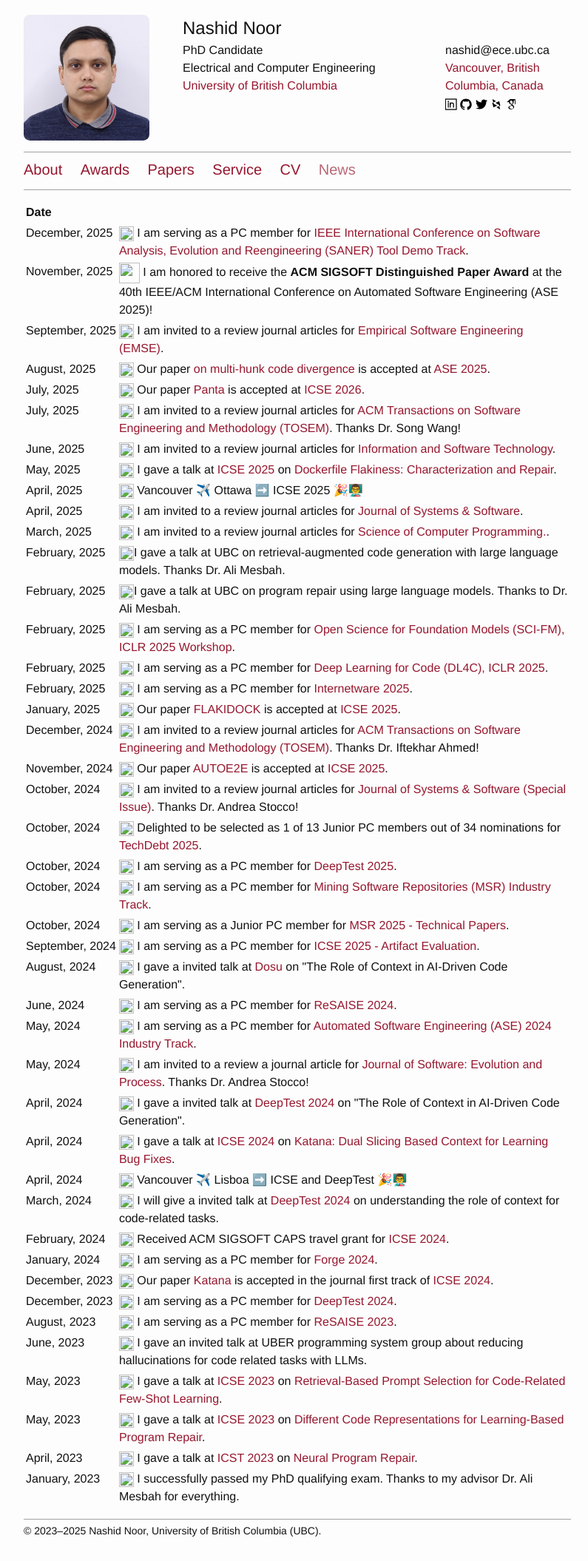
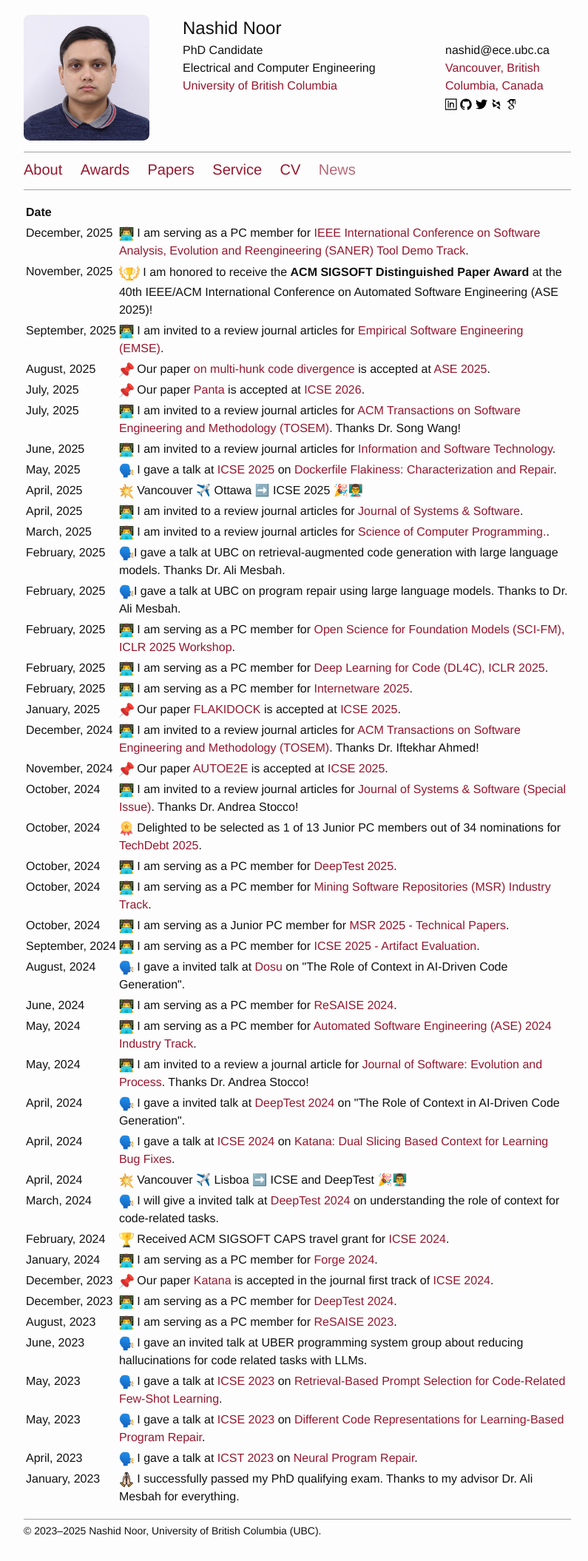
Before and after one commit to nashid/nashid.github.io, a Jekyll site: the page built from nav/news.md, in a window 1280 px wide. Shown: the whole page at 74% size, without its empty margins (238-1033 px from the left). Built offline with Jekyll 4.4.1, drawn with Linux system fonts in a browser that asks for light colours; the list of posts is cut into pages by our own code.

Commit message:
Fix icon paths in news page to use site.baseurl

```diff
--- a/nav/news.md
+++ b/nav/news.md
@@ -15,13 +15,13 @@
 
   <tr>
     <td style="vertical-align: top;">December,&nbsp;2025</td>
-    <td><img src="./resources/images/icon-paper-review.png" width="20" height="20"> I am serving as a PC member for <a href="https://conf.researchr.org/track/saner-2026/saner-2026-tool-demo-track">IEEE International Conference on Software Analysis, Evolution and Reengineering (SANER) Tool Demo Track</a>.</td>
+    <td><img src="{{ "/resources/images/icon-paper-review.png" | prepend: site.baseurl }}" width="20" height="20"> I am serving as a PC member for <a href="https://conf.researchr.org/track/saner-2026/saner-2026-tool-demo-track">IEEE International Conference on Software Analysis, Evolution and Reengineering (SANER) Tool Demo Track</a>.</td>
   </tr>
 
   <tr>
     <td style="vertical-align: top;">November,&nbsp;2025</td>
     <td>
-      <img src="./resources/images/icon-laurel.png" width="28" height="28">
+      <img src="{{ "/resources/images/icon-laurel.png" | prepend: site.baseurl }}" width="28" height="28">
       I am honored to receive the <strong>ACM SIGSOFT Distinguished Paper Award</strong> at the
       40th IEEE/ACM International Conference on Automated Software Engineering (ASE 2025)!
   </td>
@@ -29,203 +29,203 @@
 
   <tr>
     <td style="vertical-align: top;">September,&nbsp;2025</td>
-    <td><img src="./resources/images/icon-paper-review.png" width="20" height="20"> I am invited to a review journal articles for <a href="https://link.springer.com/journal/10664">Empirical Software Engineering (EMSE)</a>.</td>
+    <td><img src="{{ "/resources/images/icon-paper-review.png" | prepend: site.baseurl }}" width="20" height="20"> I am invited to a review journal articles for <a href="https://link.springer.com/journal/10664">Empirical Software Engineering (EMSE)</a>.</td>
   </tr>
 
   <tr>
     <td style="vertical-align: top;">August,&nbsp;2025</td>
-    <td><img src="./resources/images/icon-pin.png" width="20" height="20"> Our paper <a href="https://nashid.github.io/resources/papers/hunk-divergence-ase25.pdf">on multi-hunk code divergence</a> is accepted at <a href="https://conf.researchr.org/track/ase-2025/ase-2025-papers">ASE 2025</a>.</td>
+    <td><img src="{{ "/resources/images/icon-pin.png" | prepend: site.baseurl }}" width="20" height="20"> Our paper <a href="https://nashid.github.io/resources/papers/hunk-divergence-ase25.pdf">on multi-hunk code divergence</a> is accepted at <a href="https://conf.researchr.org/track/ase-2025/ase-2025-papers">ASE 2025</a>.</td>
   </tr>
 
   <tr>
     <td style="vertical-align: top;">July,&nbsp;2025</td>
-    <td><img src="./resources/images/icon-pin.png" width="20" height="20"> Our paper <a href="https://nashid.github.io/resources/papers/panta-arxiv25.pdf">Panta</a> is accepted at <a href="https://conf.researchr.org/track/icse-2026/icse-2026-research-track">ICSE 2026</a>.</td>
+    <td><img src="{{ "/resources/images/icon-pin.png" | prepend: site.baseurl }}" width="20" height="20"> Our paper <a href="https://nashid.github.io/resources/papers/panta-arxiv25.pdf">Panta</a> is accepted at <a href="https://conf.researchr.org/track/icse-2026/icse-2026-research-track">ICSE 2026</a>.</td>
   </tr>
 
   <tr>
     <td style="vertical-align: top;">July,&nbsp;2025</td>
-    <td><img src="./resources/images/icon-paper-review.png" width="20" height="20"> I am invited to a review journal articles for <a href="https://dl.acm.org/journal/tosem">ACM Transactions on Software Engineering and Methodology (TOSEM)</a>. Thanks Dr. Song Wang!</td>
+    <td><img src="{{ "/resources/images/icon-paper-review.png" | prepend: site.baseurl }}" width="20" height="20"> I am invited to a review journal articles for <a href="https://dl.acm.org/journal/tosem">ACM Transactions on Software Engineering and Methodology (TOSEM)</a>. Thanks Dr. Song Wang!</td>
   </tr>
 
   <tr>
     <td style="vertical-align: top;">June,&nbsp;2025</td>
-    <td><img src="./resources/images/icon-paper-review.png" width="20" height="20"> I am invited to a review journal articles for <a href="https://www.sciencedirect.com/journal/information-and-software-technology">Information and Software Technology</a>.</td>
+    <td><img src="{{ "/resources/images/icon-paper-review.png" | prepend: site.baseurl }}" width="20" height="20"> I am invited to a review journal articles for <a href="https://www.sciencedirect.com/journal/information-and-software-technology">Information and Software Technology</a>.</td>
   </tr>
 
   <tr>
     <td style="vertical-align: top;">May,&nbsp;2025</td>
-    <td><img src="./resources/images/icon-talk.png" width="20" height="20"> I gave a talk at <a href="https://conf.researchr.org/details/icse-2025/icse-2025-research-track/226/Dockerfile-Flakiness-Characterization-and-Repair">ICSE 2025</a> on <a href="https://nashid.github.io/resources/papers/flakidock-icse25.pdf">Dockerfile Flakiness: Characterization and Repair</a>.</td>
+    <td><img src="{{ "/resources/images/icon-talk.png" | prepend: site.baseurl }}" width="20" height="20"> I gave a talk at <a href="https://conf.researchr.org/details/icse-2025/icse-2025-research-track/226/Dockerfile-Flakiness-Characterization-and-Repair">ICSE 2025</a> on <a href="https://nashid.github.io/resources/papers/flakidock-icse25.pdf">Dockerfile Flakiness: Characterization and Repair</a>.</td>
   </tr>
 
  <tr>
     <td style="vertical-align: top;">April,&nbsp;2025</td>
-    <td><img src="./resources/images/icon-boom.png" width="20" height="20"> Vancouver ✈️ Ottawa ➡️ ICSE 2025 🎉👨‍🏫</td>
+    <td><img src="{{ "/resources/images/icon-boom.png" | prepend: site.baseurl }}" width="20" height="20"> Vancouver ✈️ Ottawa ➡️ ICSE 2025 🎉👨‍🏫</td>
   </tr>
 
   <tr>
     <td style="vertical-align: top;">April,&nbsp;2025</td>
-    <td><img src="./resources/images/icon-paper-review.png" width="20" height="20"> I am invited to a review journal articles for <a href="https://www.sciencedirect.com/journal/journal-of-systems-and-software">Journal of Systems & Software</a>.</td>
+    <td><img src="{{ "/resources/images/icon-paper-review.png" | prepend: site.baseurl }}" width="20" height="20"> I am invited to a review journal articles for <a href="https://www.sciencedirect.com/journal/journal-of-systems-and-software">Journal of Systems & Software</a>.</td>
   </tr>
 
   <tr>
     <td style="vertical-align: top;">March,&nbsp;2025</td>
-    <td><img src="./resources/images/icon-paper-review.png" width="20" height="20"> I am invited to a review journal articles for <a href="https://www.sciencedirect.com/journal/science-of-computer-programming">Science of Computer Programming.</a>.</td>
+    <td><img src="{{ "/resources/images/icon-paper-review.png" | prepend: site.baseurl }}" width="20" height="20"> I am invited to a review journal articles for <a href="https://www.sciencedirect.com/journal/science-of-computer-programming">Science of Computer Programming.</a>.</td>
   </tr>
 
   <tr>
     <td style="vertical-align: top;">February,&nbsp;2025</td>
-    <td><img src="./resources/images/icon-talk.png" width="20" height="20">I gave a talk at UBC on retrieval-augmented code generation with large language models. Thanks Dr. Ali Mesbah.</td>
+    <td><img src="{{ "/resources/images/icon-talk.png" | prepend: site.baseurl }}" width="20" height="20">I gave a talk at UBC on retrieval-augmented code generation with large language models. Thanks Dr. Ali Mesbah.</td>
   </tr>
 
   <tr>
     <td style="vertical-align: top;">February,&nbsp;2025</td>
-    <td><img src="./resources/images/icon-talk.png" width="20" height="20">I gave a talk at UBC on program repair using large language models. Thanks to Dr. Ali Mesbah.</td>
+    <td><img src="{{ "/resources/images/icon-talk.png" | prepend: site.baseurl }}" width="20" height="20">I gave a talk at UBC on program repair using large language models. Thanks to Dr. Ali Mesbah.</td>
   </tr>
 
   <tr>
     <td style="vertical-align: top;">February,&nbsp;2025</td>
-    <td><img src="./resources/images/icon-paper-review.png" width="20" height="20"> I am serving as a PC member for <a href="https://open-foundation-model.github.io/">Open Science for Foundation Models (SCI-FM), ICLR 2025 Workshop</a>.</td>
+    <td><img src="{{ "/resources/images/icon-paper-review.png" | prepend: site.baseurl }}" width="20" height="20"> I am serving as a PC member for <a href="https://open-foundation-model.github.io/">Open Science for Foundation Models (SCI-FM), ICLR 2025 Workshop</a>.</td>
   </tr>
 
   <tr>
     <td style="vertical-align: top;">February,&nbsp;2025</td>
-    <td><img src="./resources/images/icon-paper-review.png" width="20" height="20"> I am serving as a PC member for <a href="https://dl4c.github.io/">Deep Learning for Code (DL4C), ICLR 2025</a>.</td>
+    <td><img src="{{ "/resources/images/icon-paper-review.png" | prepend: site.baseurl }}" width="20" height="20"> I am serving as a PC member for <a href="https://dl4c.github.io/">Deep Learning for Code (DL4C), ICLR 2025</a>.</td>
   </tr>
 
   <tr>
     <td style="vertical-align: top;">February,&nbsp;2025</td>
-    <td><img src="./resources/images/icon-paper-review.png" width="20" height="20"> I am serving as a PC member for <a href="https://conf.researchr.org/track/internetware-2025/internetware-2025-research-track">Internetware 2025</a>.</td>
+    <td><img src="{{ "/resources/images/icon-paper-review.png" | prepend: site.baseurl }}" width="20" height="20"> I am serving as a PC member for <a href="https://conf.researchr.org/track/internetware-2025/internetware-2025-research-track">Internetware 2025</a>.</td>
   </tr>
 
   <tr>
     <td style="vertical-align: top;">January,&nbsp;2025</td>
-    <td><img src="./resources/images/icon-pin.png" width="20" height="20"> Our paper <a href="https://nashid.github.io/resources/papers/flakidock-icse25.pdf">FLAKIDOCK</a> is accepted at <a href="https://conf.researchr.org/home/icse-2025">ICSE 2025</a>.</td>
+    <td><img src="{{ "/resources/images/icon-pin.png" | prepend: site.baseurl }}" width="20" height="20"> Our paper <a href="https://nashid.github.io/resources/papers/flakidock-icse25.pdf">FLAKIDOCK</a> is accepted at <a href="https://conf.researchr.org/home/icse-2025">ICSE 2025</a>.</td>
   </tr>
 
   <tr>
     <td style="vertical-align: top;">December,&nbsp;2024</td>
-    <td><img src="./resources/images/icon-paper-review.png" width="20" height="20"> I am invited to a review journal articles for <a href="https://dl.acm.org/journal/tosem">ACM Transactions on Software Engineering and Methodology (TOSEM)</a>. Thanks Dr. Iftekhar Ahmed!</td>
+    <td><img src="{{ "/resources/images/icon-paper-review.png" | prepend: site.baseurl }}" width="20" height="20"> I am invited to a review journal articles for <a href="https://dl.acm.org/journal/tosem">ACM Transactions on Software Engineering and Methodology (TOSEM)</a>. Thanks Dr. Iftekhar Ahmed!</td>
   </tr>
 
   <tr>
     <td style="vertical-align: top;">November,&nbsp;2024</td>
-    <td><img src="./resources/images/icon-pin.png" width="20" height="20"> Our paper <a href="https://nashid.github.io/resources/papers/autoe2e-arxiv24.pdf">AUTOE2E</a> is accepted at <a href="https://conf.researchr.org/home/icse-2025">ICSE 2025</a>.</td>
+    <td><img src="{{ "/resources/images/icon-pin.png" | prepend: site.baseurl }}" width="20" height="20"> Our paper <a href="https://nashid.github.io/resources/papers/autoe2e-arxiv24.pdf">AUTOE2E</a> is accepted at <a href="https://conf.researchr.org/home/icse-2025">ICSE 2025</a>.</td>
   </tr>
 
   <tr>
     <td style="vertical-align: top;">October,&nbsp;2024</td>
-    <td><img src="./resources/images/icon-paper-review.png" width="20" height="20"> I am invited to a review journal articles for <a href="https://www.sciencedirect.com/journal/journal-of-systems-and-software">Journal of Systems & Software (Special Issue)</a>. Thanks Dr. Andrea Stocco!</td>
+    <td><img src="{{ "/resources/images/icon-paper-review.png" | prepend: site.baseurl }}" width="20" height="20"> I am invited to a review journal articles for <a href="https://www.sciencedirect.com/journal/journal-of-systems-and-software">Journal of Systems & Software (Special Issue)</a>. Thanks Dr. Andrea Stocco!</td>
   </tr>
 
   <tr>
     <td style="vertical-align: top;">October,&nbsp;2024</td>
-    <td><img src="./resources/images/icon-medal.png" width="20" height="20"> Delighted to be selected as 1 of 13 Junior PC members out of 34 nominations for <a href="https://conf.researchr.org/home/TechDebt-2025">TechDebt 2025</a>.</td>
+    <td><img src="{{ "/resources/images/icon-medal.png" | prepend: site.baseurl }}" width="20" height="20"> Delighted to be selected as 1 of 13 Junior PC members out of 34 nominations for <a href="https://conf.researchr.org/home/TechDebt-2025">TechDebt 2025</a>.</td>
   </tr>
 
 <tr>
     <td style="vertical-align: top;">October,&nbsp;2024</td>
-    <td><img src="./resources/images/icon-paper-review.png" width="20" height="20"> I am serving as a PC member for <a href="https://conf.researchr.org/home/icse-2024/deeptest-2025">DeepTest 2025</a>.</td>
+    <td><img src="{{ "/resources/images/icon-paper-review.png" | prepend: site.baseurl }}" width="20" height="20"> I am serving as a PC member for <a href="https://conf.researchr.org/home/icse-2024/deeptest-2025">DeepTest 2025</a>.</td>
   </tr>
 
   <tr>
     <td style="vertical-align: top;">October,&nbsp;2024</td>
-    <td><img src="./resources/images/icon-paper-review.png" width="20" height="20"> I am serving as a PC member for <a href="https://2025.msrconf.org/track/msr-2025-industry-track">Mining Software Repositories (MSR) Industry Track</a>.</td>
+    <td><img src="{{ "/resources/images/icon-paper-review.png" | prepend: site.baseurl }}" width="20" height="20"> I am serving as a PC member for <a href="https://2025.msrconf.org/track/msr-2025-industry-track">Mining Software Repositories (MSR) Industry Track</a>.</td>
   </tr>
 
   <tr>
     <td style="vertical-align: top;">October,&nbsp;2024</td>
-    <td><img src="./resources/images/icon-paper-review.png" width="20" height="20"> I am serving as a Junior PC member for <a href="https://2025.msrconf.org/">MSR 2025 - Technical Papers</a>.</td>
+    <td><img src="{{ "/resources/images/icon-paper-review.png" | prepend: site.baseurl }}" width="20" height="20"> I am serving as a Junior PC member for <a href="https://2025.msrconf.org/">MSR 2025 - Technical Papers</a>.</td>
   </tr>
 
   <tr>
     <td style="vertical-align: top;">September,&nbsp;2024</td>
-    <td><img src="./resources/images/icon-paper-review.png" width="20" height="20"> I am serving as a PC member for <a href="https://conf.researchr.org/track/icse-2025/icse-2025-artifact-evaluation">ICSE 2025 - Artifact Evaluation</a>.</td>
+    <td><img src="{{ "/resources/images/icon-paper-review.png" | prepend: site.baseurl }}" width="20" height="20"> I am serving as a PC member for <a href="https://conf.researchr.org/track/icse-2025/icse-2025-artifact-evaluation">ICSE 2025 - Artifact Evaluation</a>.</td>
   </tr>
 
   <tr>
     <td style="vertical-align: top;">August,&nbsp;2024</td>
-    <td><img src="./resources/images/icon-talk.png" width="20" height="20"> I gave a invited talk at <a href="https://dosu.dev/">Dosu</a> on "The Role of Context in AI-Driven Code Generation".</td>
+    <td><img src="{{ "/resources/images/icon-talk.png" | prepend: site.baseurl }}" width="20" height="20"> I gave a invited talk at <a href="https://dosu.dev/">Dosu</a> on "The Role of Context in AI-Driven Code Generation".</td>
   </tr>
 
   <tr>
     <td style="vertical-align: top;">June,&nbsp;2024</td>
-    <td><img src="./resources/images/icon-paper-review.png" width="20" height="20"> I am serving as a PC member for <a href="https://resaise.github.io/2024/committee.html">ReSAISE 2024</a>.</td>
+    <td><img src="{{ "/resources/images/icon-paper-review.png" | prepend: site.baseurl }}" width="20" height="20"> I am serving as a PC member for <a href="https://resaise.github.io/2024/committee.html">ReSAISE 2024</a>.</td>
   </tr>
 
   <tr>
     <td style="vertical-align: top;">May,&nbsp;2024</td>
-    <td><img src="./resources/images/icon-paper-review.png" width="20" height="20"> I am serving as a PC member for <a href="https://conf.researchr.org/track/ase-2024/ase-2024-industry-showcase">Automated Software Engineering (ASE) 2024 Industry Track</a>.</td>
+    <td><img src="{{ "/resources/images/icon-paper-review.png" | prepend: site.baseurl }}" width="20" height="20"> I am serving as a PC member for <a href="https://conf.researchr.org/track/ase-2024/ase-2024-industry-showcase">Automated Software Engineering (ASE) 2024 Industry Track</a>.</td>
   </tr>
 
   <tr>
     <td style="vertical-align: top;">May,&nbsp;2024</td>
-    <td><img src="./resources/images/icon-paper-review.png" width="20" height="20"> I am invited to a review a journal article for <a href="https://onlinelibrary.wiley.com/journal/20477481">Journal of Software: Evolution and Process</a>. Thanks Dr. Andrea Stocco!</td>
+    <td><img src="{{ "/resources/images/icon-paper-review.png" | prepend: site.baseurl }}" width="20" height="20"> I am invited to a review a journal article for <a href="https://onlinelibrary.wiley.com/journal/20477481">Journal of Software: Evolution and Process</a>. Thanks Dr. Andrea Stocco!</td>
   </tr>
 
   <tr>
     <td style="vertical-align: top;">April,&nbsp;2024</td>
-    <td><img src="./resources/images/icon-talk.png" width="20" height="20"> I gave a invited talk at <a href="https://conf.researchr.org/home/icse-2024/deeptest-2024">DeepTest 2024</a> on "The Role of Context in AI-Driven Code Generation".</td>
+    <td><img src="{{ "/resources/images/icon-talk.png" | prepend: site.baseurl }}" width="20" height="20"> I gave a invited talk at <a href="https://conf.researchr.org/home/icse-2024/deeptest-2024">DeepTest 2024</a> on "The Role of Context in AI-Driven Code Generation".</td>
   </tr>
 
   <tr>
     <td style="vertical-align: top;">April,&nbsp;2024</td>
-    <td><img src="./resources/images/icon-talk.png" width="20" height="20"> I gave a talk at <a href="https://conf.researchr.org/home/icse-2024">ICSE 2024</a> on <a href="https://nashid.github.io/resources/papers/katana-tosem23.pdf">Katana: Dual Slicing Based Context for Learning Bug Fixes</a>.</td>
+    <td><img src="{{ "/resources/images/icon-talk.png" | prepend: site.baseurl }}" width="20" height="20"> I gave a talk at <a href="https://conf.researchr.org/home/icse-2024">ICSE 2024</a> on <a href="https://nashid.github.io/resources/papers/katana-tosem23.pdf">Katana: Dual Slicing Based Context for Learning Bug Fixes</a>.</td>
   </tr>
 
  <tr>
     <td style="vertical-align: top;">April,&nbsp;2024</td>
-    <td><img src="./resources/images/icon-boom.png" width="20" height="20"> Vancouver ✈️ Lisboa ➡️ ICSE and DeepTest 🎉👨‍🏫</td>
+    <td><img src="{{ "/resources/images/icon-boom.png" | prepend: site.baseurl }}" width="20" height="20"> Vancouver ✈️ Lisboa ➡️ ICSE and DeepTest 🎉👨‍🏫</td>
   </tr>
 
   <tr>
     <td style="vertical-align: top;">March,&nbsp;2024</td>
-    <td><img src="./resources/images/icon-talk.png" width="20" height="20"> I will give a invited talk at <a href="https://conf.researchr.org/home/icse-2024/deeptest-2024#program">DeepTest 2024</a> on understanding the role of context for code-related tasks.</td>
+    <td><img src="{{ "/resources/images/icon-talk.png" | prepend: site.baseurl }}" width="20" height="20"> I will give a invited talk at <a href="https://conf.researchr.org/home/icse-2024/deeptest-2024#program">DeepTest 2024</a> on understanding the role of context for code-related tasks.</td>
   </tr>
 
   <tr>
     <td style="vertical-align: top;">February,&nbsp;2024</td>
-    <td><img src="./resources/images/icon-trophy.png" width="20" height="20"> Received ACM SIGSOFT CAPS travel grant for <a href="https://conf.researchr.org/profile/icse-2024/noornashid">ICSE 2024</a>.</td>
+    <td><img src="{{ "/resources/images/icon-trophy.png" | prepend: site.baseurl }}" width="20" height="20"> Received ACM SIGSOFT CAPS travel grant for <a href="https://conf.researchr.org/profile/icse-2024/noornashid">ICSE 2024</a>.</td>
   </tr>
 
   <tr>
     <td style="vertical-align: top;">January,&nbsp;2024</td>
-    <td><img src="./resources/images/icon-paper-review.png" width="20" height="20"> I am serving as a PC member for <a href="https://conf.researchr.org/committee/forge-2024/forge-2024-papers-program-committee">Forge 2024</a>.</td>
+    <td><img src="{{ "/resources/images/icon-paper-review.png" | prepend: site.baseurl }}" width="20" height="20"> I am serving as a PC member for <a href="https://conf.researchr.org/committee/forge-2024/forge-2024-papers-program-committee">Forge 2024</a>.</td>
   </tr>
 
   <tr>
     <td style="vertical-align: top;">December,&nbsp;2023</td>
-    <td><img src="./resources/images/icon-pin.png" width="20" height="20"> Our paper <a href="https://nashid.github.io/resources/papers/katana-tosem23.pdf">Katana</a> is accepted in the journal first track of <a href="https://conf.researchr.org/home/icse-2024">ICSE 2024</a>.</td>
+    <td><img src="{{ "/resources/images/icon-pin.png" | prepend: site.baseurl }}" width="20" height="20"> Our paper <a href="https://nashid.github.io/resources/papers/katana-tosem23.pdf">Katana</a> is accepted in the journal first track of <a href="https://conf.researchr.org/home/icse-2024">ICSE 2024</a>.</td>
   </tr>
 
   <tr>
     <td style="vertical-align: top;">December,&nbsp;2023</td>
-    <td><img src="./resources/images/icon-paper-review.png" width="20" height="20"> I am serving as a PC member for <a href="https://conf.researchr.org/home/icse-2024/deeptest-2024">DeepTest 2024</a>.</td>
+    <td><img src="{{ "/resources/images/icon-paper-review.png" | prepend: site.baseurl }}" width="20" height="20"> I am serving as a PC member for <a href="https://conf.researchr.org/home/icse-2024/deeptest-2024">DeepTest 2024</a>.</td>
   </tr>
 
   <tr>
     <td style="vertical-align: top;">August,&nbsp;2023</td>
-    <td><img src="./resources/images/icon-paper-review.png" width="20" height="20"> I am serving as a PC member for <a href="https://resaise.github.io/2023/committee.html">ReSAISE 2023</a>.</td>
+    <td><img src="{{ "/resources/images/icon-paper-review.png" | prepend: site.baseurl }}" width="20" height="20"> I am serving as a PC member for <a href="https://resaise.github.io/2023/committee.html">ReSAISE 2023</a>.</td>
   </tr>
 
   <tr>
     <td style="vertical-align: top;">June,&nbsp;2023</td>
-    <td><img src="./resources/images/icon-talk.png" width="20" height="20"> I gave an invited talk at UBER programming system group about reducing hallucinations for code related tasks with LLMs.</td>
+    <td><img src="{{ "/resources/images/icon-talk.png" | prepend: site.baseurl }}" width="20" height="20"> I gave an invited talk at UBER programming system group about reducing hallucinations for code related tasks with LLMs.</td>
   </tr>
 
   <tr>
     <td style="vertical-align: top;">May,&nbsp;2023</td>
-    <td><img src="./resources/images/icon-talk.png" width="20" height="20"> I gave a talk at <a href="https://conf.researchr.org/home/icse-2023">ICSE 2023</a> on <a href="https://nashid.github.io/resources/papers/cedar-icse23.pdf">Retrieval-Based Prompt Selection for Code-Related Few-Shot Learning</a>.</td>
+    <td><img src="{{ "/resources/images/icon-talk.png" | prepend: site.baseurl }}" width="20" height="20"> I gave a talk at <a href="https://conf.researchr.org/home/icse-2023">ICSE 2023</a> on <a href="https://nashid.github.io/resources/papers/cedar-icse23.pdf">Retrieval-Based Prompt Selection for Code-Related Few-Shot Learning</a>.</td>
   </tr>
   <tr>
     <td style="vertical-align: top;">May,&nbsp;2023</td>
-    <td><img src="./resources/images/icon-talk.png" width="20" height="20"> I gave a talk at <a href="https://conf.researchr.org/home/icse-2023">ICSE 2023</a> on <a href="https://nashid.github.io/resources/papers/reptory-emse22.pdf">Different Code Representations for Learning-Based Program Repair</a>.</td>
+    <td><img src="{{ "/resources/images/icon-talk.png" | prepend: site.baseurl }}" width="20" height="20"> I gave a talk at <a href="https://conf.researchr.org/home/icse-2023">ICSE 2023</a> on <a href="https://nashid.github.io/resources/papers/reptory-emse22.pdf">Different Code Representations for Learning-Based Program Repair</a>.</td>
   </tr>
   <tr>
     <td style="vertical-align: top;">April,&nbsp;2023</td>
-    <td><img src="./resources/images/icon-talk.png" width="20" height="20"> I gave a talk at <a href="https://conf.researchr.org/home/icst-2023">ICST 2023</a> on <a href="https://nashid.github.io/resources/papers/glance-icst23.pdf">Neural Program Repair</a>.</td>
+    <td><img src="{{ "/resources/images/icon-talk.png" | prepend: site.baseurl }}" width="20" height="20"> I gave a talk at <a href="https://conf.researchr.org/home/icst-2023">ICST 2023</a> on <a href="https://nashid.github.io/resources/papers/glance-icst23.pdf">Neural Program Repair</a>.</td>
   </tr>
   <tr>
     <td style="vertical-align: top;">January,&nbsp;2023</td>
-    <td><img src="./resources/images/icon-pray.png" width="20" height="20"> I successfully passed my PhD qualifying exam. Thanks to my advisor Dr. Ali Mesbah for everything.</td>
+    <td><img src="{{ "/resources/images/icon-pray.png" | prepend: site.baseurl }}" width="20" height="20"> I successfully passed my PhD qualifying exam. Thanks to my advisor Dr. Ali Mesbah for everything.</td>
   </tr>
 </table>
```
